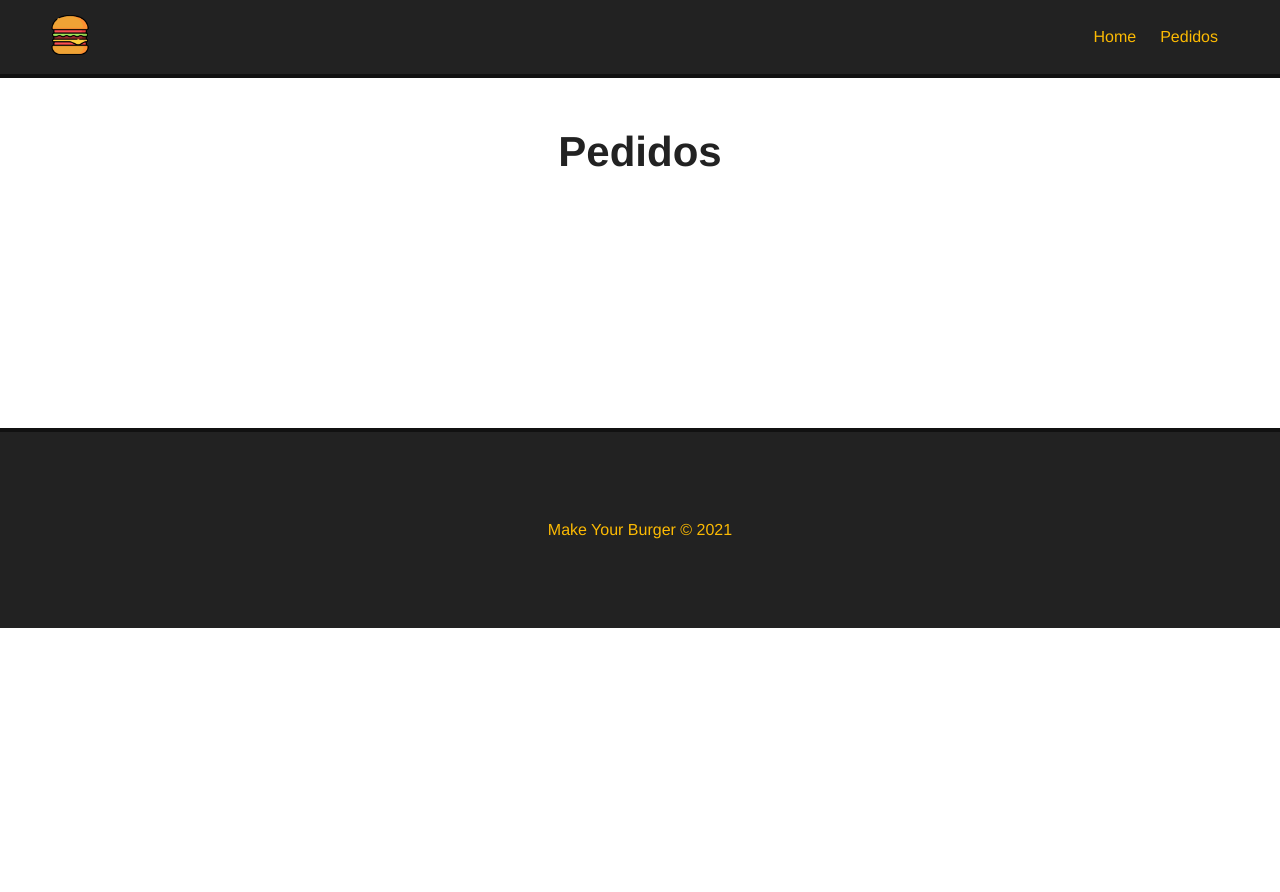
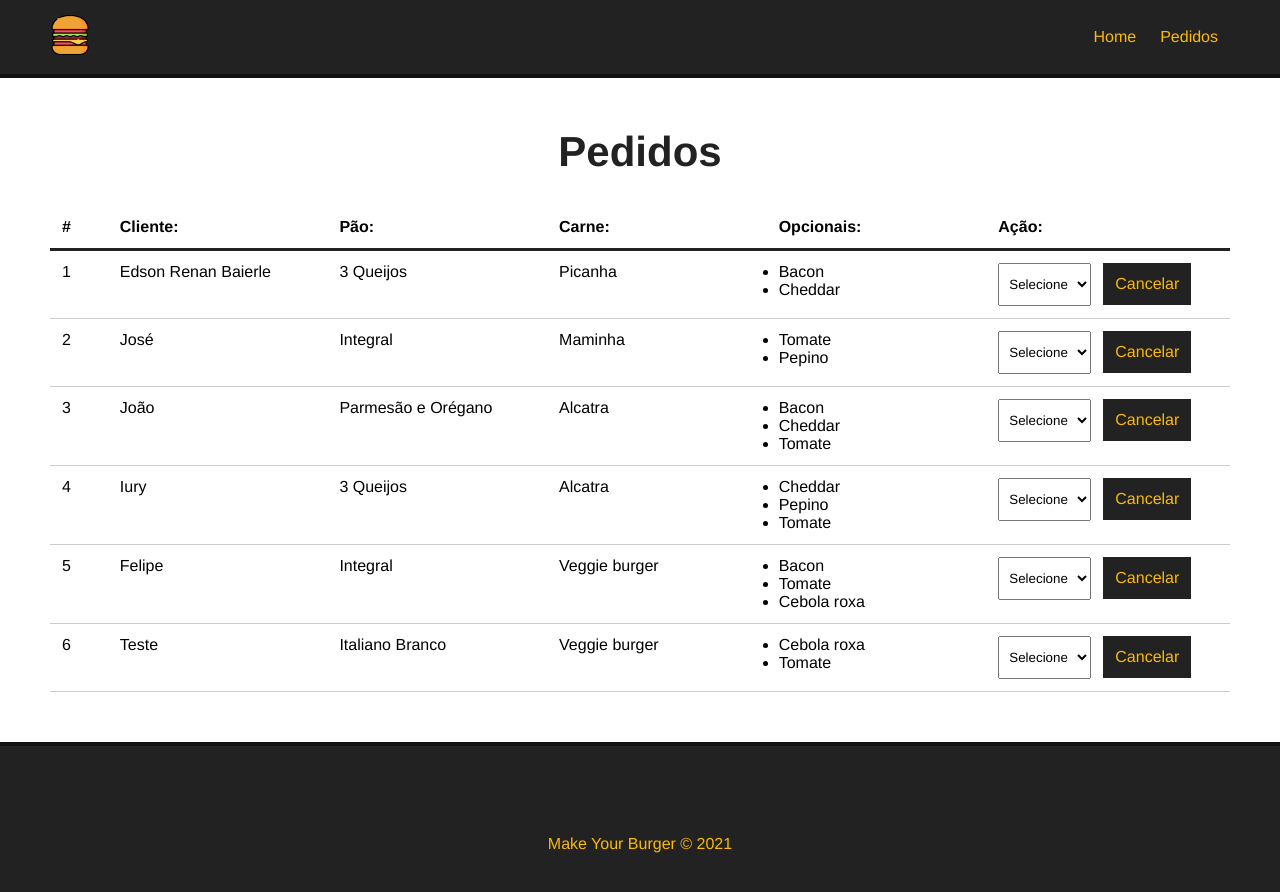
Before and after one commit to edsonrenanbaierle/Make-Your-Burger, a Vue app: page /pedidos in a window 1280 px wide. Shown: the top 892 px of the page. Before the commit the page ends 800 px from the top, so only its background shows below. Built offline with nearby package versions, Linux system fonts and the light colour scheme; data requests are answered from the project's data file.

Commit message:
Pegando os pedidos do banco e fazendo o dashboard de pedidos

```diff
--- a/db/db.json
+++ b/db/db.json
@@ -123,6 +123,29 @@
       ],
       "status": "Solicitado",
       "id": 4
+    },
+    {
+      "nome": "Felipe",
+      "carne": "Veggie burger",
+      "pao": "Integral",
+      "opcionais": [
+        "Bacon",
+        "Tomate",
+        "Cebola roxa"
+      ],
+      "status": "Solicitado",
+      "id": 5
+    },
+    {
+      "nome": "Teste",
+      "carne": "Veggie burger",
+      "pao": "Italiano Branco",
+      "opcionais": [
+        "Cebola roxa",
+        "Tomate"
+      ],
+      "status": "Solicitado",
+      "id": 6
     }
   ]
 }
--- a/src/components/Burgerform.vue
+++ b/src/components/Burgerform.vue
@@ -86,11 +86,15 @@
       //msg
       this.msg = `Pedido ${res.id} realizado com sucesso!`
 
+      setTimeout(() => {
+        this.msg = ''
+      }, 3000);
+
       // limpar dados
       this.name = ''
       this.meat = ''
       this.bread = ''
-      this.optional =''
+      this.optional = []
 
     }
   },
--- /dev/null
+++ b/src/components/Dashboard.vue
@@ -0,0 +1,114 @@
+<template>
+  <div id="burger-table">
+    <div>
+      <div id="burger-table-heading">
+        <div class="order-id">#</div>
+        <div>Cliente:</div>
+        <div>Pão:</div>
+        <div>Carne:</div>
+        <div>Opcionais:</div>
+        <div>Ação:</div>
+      </div>
+    </div>
+    <div id="burger-table-rows">
+      <div class="burger-table-row" v-for="burger in burgers" :key="burger.id">
+        <div class="order-number">{{ burger.id }}</div>
+        <div>{{burger.nome}}</div>
+        <div>{{ burger.pao }}</div>
+        <div>{{burger.carne}}</div>
+        <div>
+          <ul>
+            <li v-for="(opcional, index) in burger.opcionais" :key="index">
+              {{opcional}}
+            </li>
+          </ul>
+        </div>
+        <div>
+          <select name="status" class="status">
+            <option value="">Selecione</option>
+          </select>
+          <button class="delete-btn">Cancelar</button>
+        </div>
+      </div>
+    </div>
+  </div>
+</template>
+
+<script>
+export default {
+  name: 'Dashboar',
+  data() {
+    return{
+      burgers: null,
+      burger_id: null,
+      status: []
+    }
+  },
+  methods: {
+    async getPedidos() {
+      const req = await fetch('http://localhost:3000/burgers')
+      const data = await req.json()
+
+      this.burgers = data
+      console.log(this.burgers)
+      //req status
+    }
+  },
+  mounted() {
+    this.getPedidos()
+  }
+}
+</script>
+
+<style scoped>
+  #burger-table {
+    max-width: 1200px;
+    margin: 0 auto;
+  }
+
+  #burger-table-heading, #burger-table-rows, .burger-table-row {
+    display: flex;
+    flex-wrap: wrap;
+  }
+
+  #burger-table-heading {
+    font-weight: bold;
+    padding: 12px;
+    border-bottom: 3px solid #222;
+  }
+
+  #burger-table-heading div, .burger-table-row div {
+    width: 19%;
+  }
+
+  .burger-table-row{
+    width: 100%;
+    padding: 12px;
+    border-bottom: 1px solid #ccc;
+  }
+
+  #burger-table-heading .order-id, .burger-table-row .order-number {
+    width: 5%;
+  }
+
+  select {
+    padding: 12px 6px;
+    margin-right: 12px;
+  }
+
+  .delete-btn {
+    background-color: #222;
+    color: #FCBA03;
+    border: 2px solid #222;
+    padding: 10px ;
+    font-size: 16px;
+    margin: 0 auto;
+    cursor: pointer;
+    transition: .5s;
+  }
+
+  .delete-btn:hover{
+    background-color: transparent;
+    color: #222;
+  }
+</style>
--- a/src/views/Pedidos.vue
+++ b/src/views/Pedidos.vue
@@ -1,5 +1,16 @@
 <template>
   <div class="main-container">
     <h1>Pedidos</h1>
+    <Dashboard/>
   </div>
 </template>
+
+<script>
+import Dashboard from '@/components/Dashboard.vue'
+export default {
+  name: 'Pedidos',
+  components: {
+    Dashboard
+  }
+}
+</script>
```
